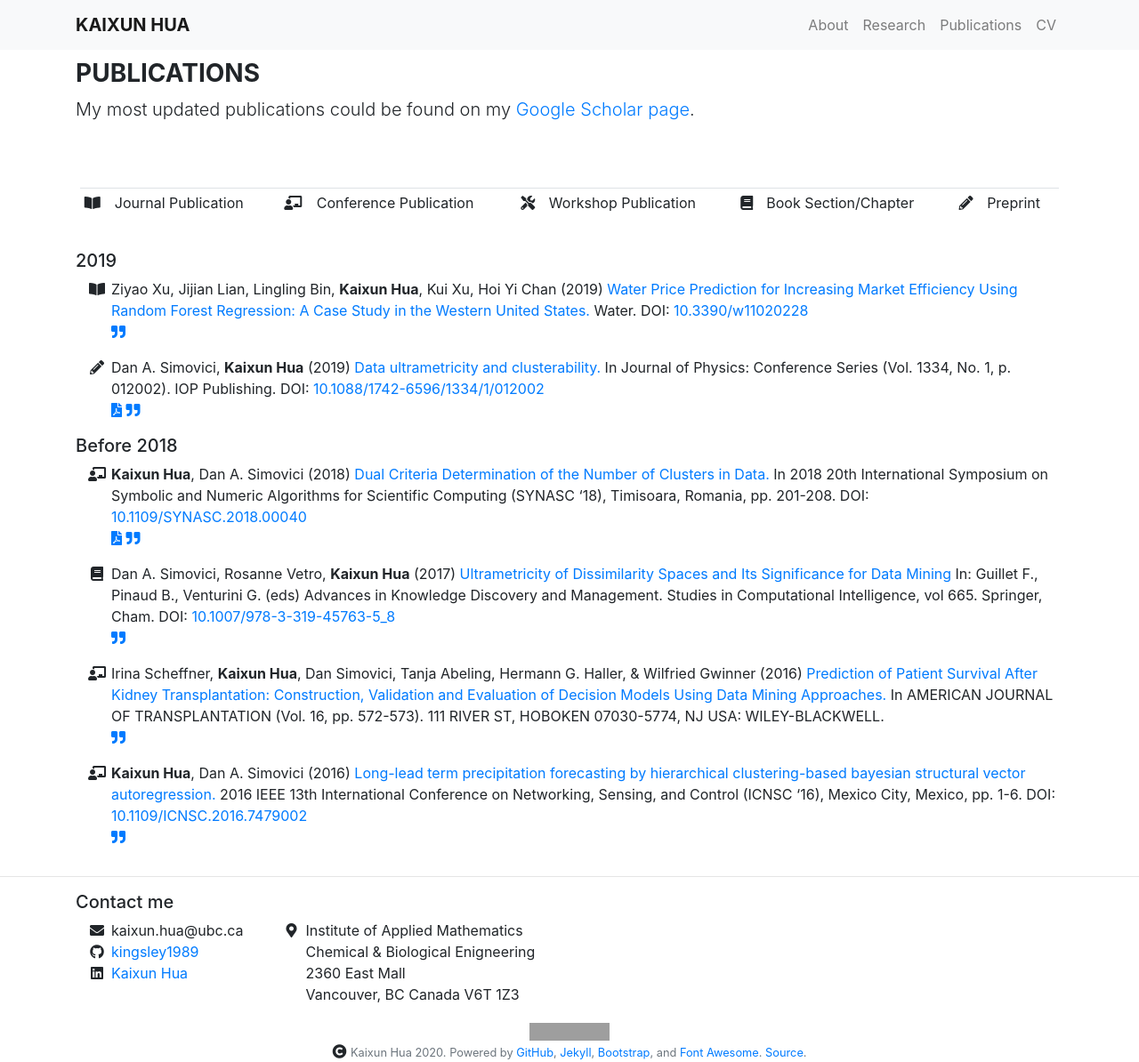
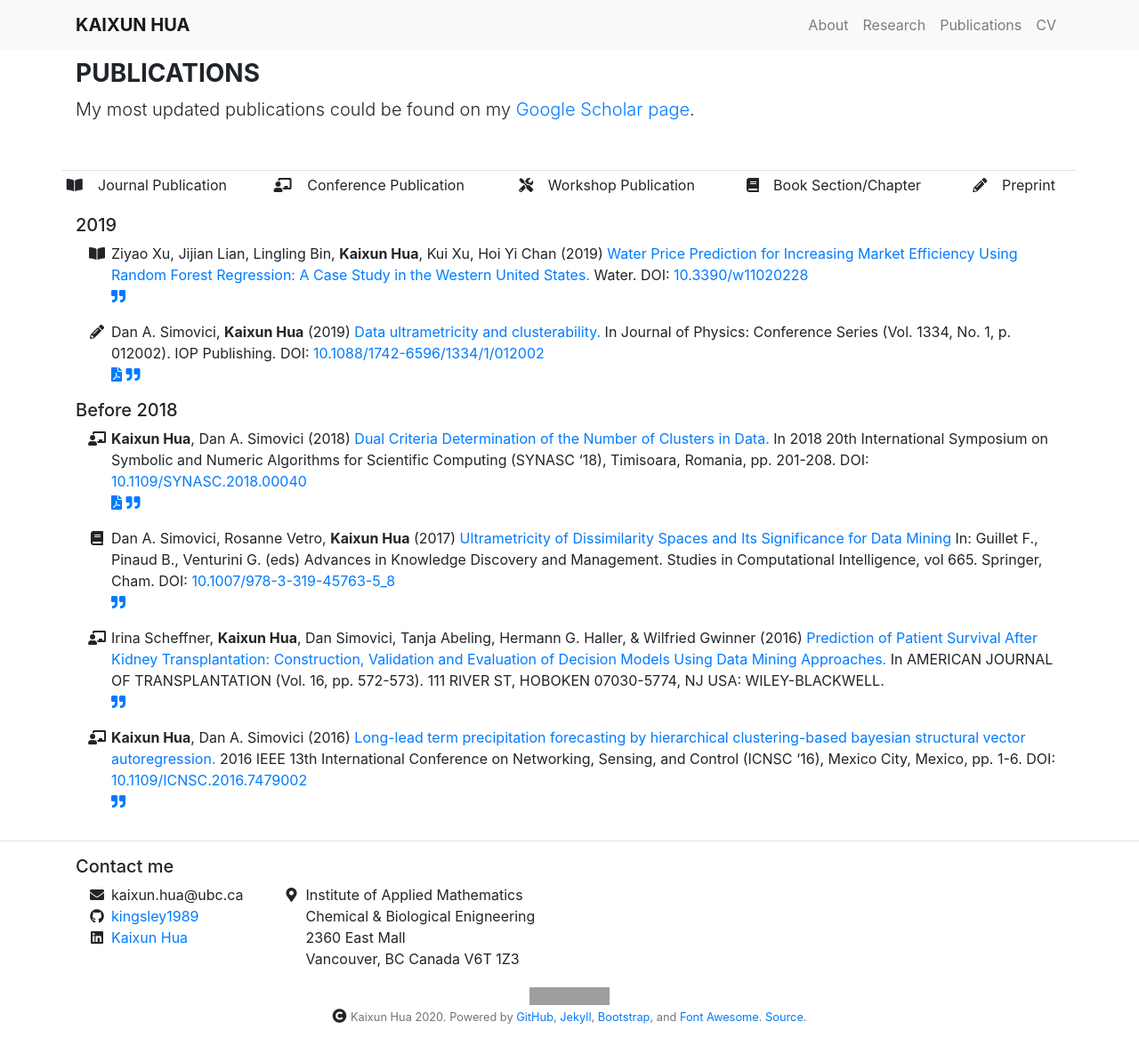
Before and after one commit to kingsley1989/kingsley1989.github.io, a Jekyll site: the page built from _pages/publications.md, in a window 1280 px wide. Shown: the whole page at 89% size. Built offline with Jekyll 4.4.1, drawn with Linux system fonts in a browser that asks for light colours; nearby versions of some CDN libraries; after the commit the page ends 1154 px from its top, so only the background shows below that; grey boxes are pictures that could not be loaded.

Commit message:
update pub layout

```diff
--- a/_layouts/publications.html
+++ b/_layouts/publications.html
@@ -18,7 +18,7 @@ layout: default
   <!-- This first row will contain a bit of explanatory text about how this page is organized and a table w/icon explanations. -->
   <div class="row">
     <!-- Icon definitions table -->
-    <div class="card-body">
+    <!-- <div class="card-body"> -->
       <table class="table table-sm">
         <thead class="thead-dark">
         </thead>
@@ -37,7 +37,7 @@ layout: default
           </tr>
         </tbody>
       </table>
-    </div>
+    <!-- </div> -->
   </div>
   <!-- This next enumerates all publications listed in publications.yml by category. -->
   <div class="row">
```
